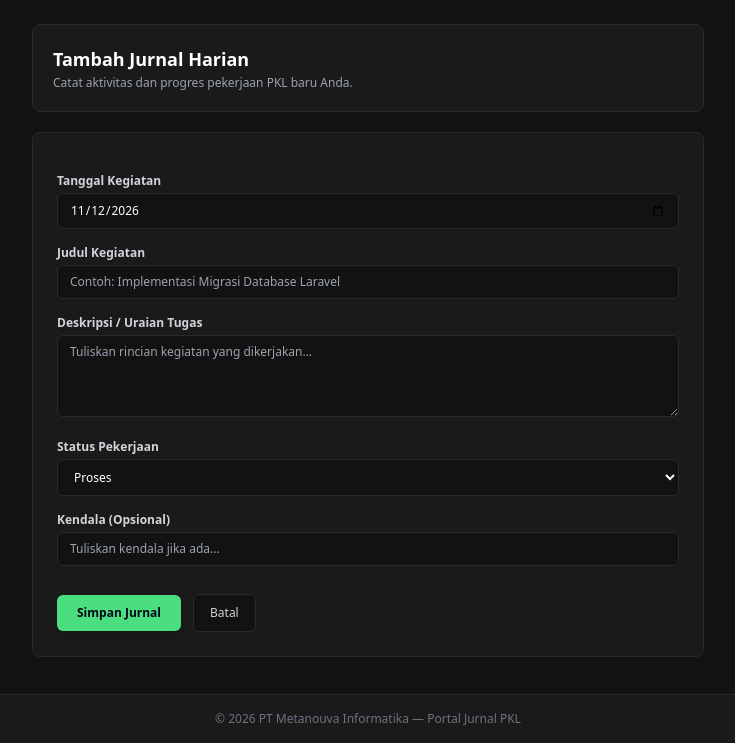
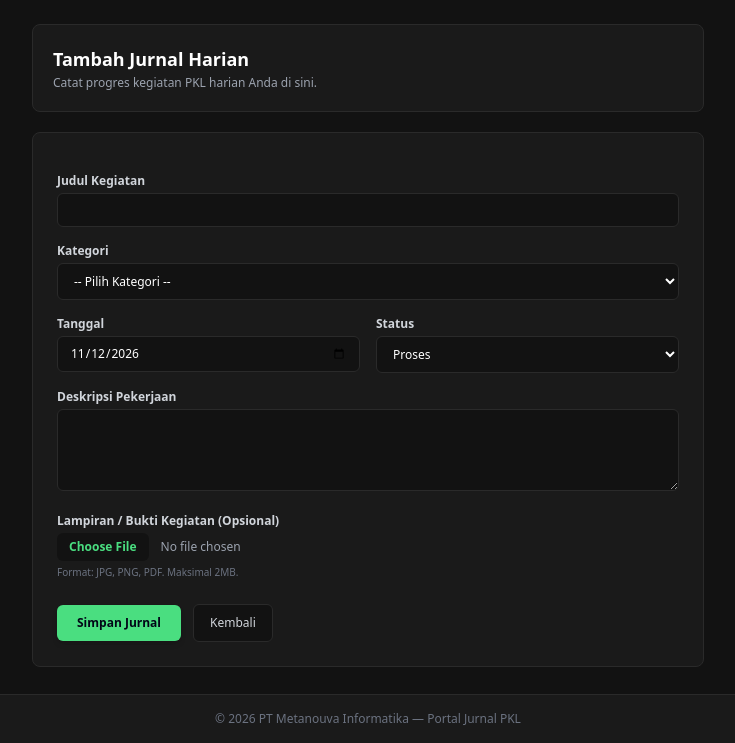
Before and after one commit to rusit591-byte/pkl-laravel-dark, a Laravel app: page /jurnals/create in a window 1280 px wide. Shown: the part 57-800 px from the top of the page, without its empty margins (272-1007 px from the left). Run offline with Laravel 12, Linux system fonts and the light colour scheme; the visitor is signed in with stand-in values (Sample User, id 1); data comes from the database, SQL or seed files in the repository; some libraries are stand-ins or nearby versions.

Commit message:
feat: Menambahkan kategori, pencarian, filter, pagination, dan upload lampiran pada jurnal minggu 4

```diff
--- a/app/Http/Controllers/JurnalController.php
+++ b/app/Http/Controllers/JurnalController.php
@@ -3,58 +3,103 @@
 namespace App\Http\Controllers;
 
 use App\Models\Jurnal;
+use App\Models\Kategori;
 use Illuminate\Http\Request;
 use Illuminate\Support\Facades\Auth;
+use Illuminate\Support\Facades\Storage;
 
 class JurnalController extends Controller
 {
-    // Tampilkan daftar jurnal milik user yang login
-    public function index()
+    /**
+     * Tampilkan daftar jurnal dengan pencarian, filter, dan pagination.
+     */
+    public function index(Request $request)
     {
-        $jurnals = Jurnal::where('user_id', Auth::id())->latest()->get();
-        return view('jurnals.index', compact('jurnals'));
+        $query = Jurnal::with(['kategori', 'user'])
+            ->where('user_id', Auth::id());
+
+        // 1. Fitur Pencarian berdasarkan Judul
+        if ($request->filled('search')) {
+            $query->where('judul', 'like', '%' . $request->search . '%');
+        }
+
+        // 2. Filter berdasarkan Kategori
+        if ($request->filled('kategori_id')) {
+            $query->where('kategori_id', $request->kategori_id);
+        }
+
+        // 3. Filter berdasarkan Status
+        if ($request->filled('status')) {
+            $query->where('status', $request->status);
+        }
+
+        // 4. Filter berdasarkan Tanggal
+        if ($request->filled('tanggal')) {
+            $query->whereDate('tanggal', $request->tanggal);
+        }
+
+        // Ambil data dengan pagination dan pastikan filter terbawa saat pindah halaman
+        $jurnals = $query->latest('tanggal')->paginate(5)->withQueryString();
+
+        // Ambil data kategori untuk opsi filter di dropdown view
+        $kategoris = Kategori::all();
+
+        return view('jurnals.index', compact('jurnals', 'kategoris'));
     }
 
-    // Form tambah jurnal
+    /**
+     * Tampilkan form tambah jurnal.
+     */
     public function create()
     {
-        return view('jurnals.create');
+        $kategoris = Kategori::all();
+        return view('jurnals.create', compact('kategoris'));
     }
 
-    // Simpan data jurnal baru
+    /**
+     * Simpan jurnal baru ke database.
+     */
     public function store(Request $request)
     {
         $request->validate([
-            'tanggal' => 'required|date',
-            'judul' => 'required|string|max:255',
-            'deskripsi' => 'required|string',
-            'status' => 'required|in:todo,proses,selesai',
-            'kendala' => 'nullable|string',
+            'judul'       => 'required|string|max:255',
+            'kategori_id' => 'required|exists:kategoris,id',
+            'deskripsi'   => 'required|string',
+            'tanggal'     => 'required|date',
+            'status'      => 'required|in:Proses,Selesai,Revisi',
+            'lampiran'    => 'nullable|file|mimes:jpg,jpeg,png,pdf|max:2048', // Validasi file max 2MB
         ]);
 
-        Jurnal::create([
-            'user_id' => Auth::id(),
-            'tanggal' => $request->tanggal,
-            'judul' => $request->judul,
-            'deskripsi' => $request->deskripsi,
-            'status' => $request->status,
-            'kendala' => $request->kendala,
-        ]);
+        $data = $request->except('lampiran');
+        $data['user_id'] = Auth::id();
 
-        return redirect()->route('jurnals.index')->with('success', 'Jurnal berhasil ditambahkan.');
+        // Upload lampiran jika ada
+        if ($request->hasFile('lampiran')) {
+            $data['lampiran'] = $request->file('lampiran')->store('lampirans', 'public');
+        }
+
+        Jurnal::create($data);
+
+        return redirect()->route('jurnals.index')->with('success', 'Jurnal harian berhasil ditambahkan.');
     }
 
-    // Form edit jurnal
+    /**
+     * Tampilkan form edit jurnal.
+     */
     public function edit(Jurnal $jurnal)
     {
-        // Pastikan user hanya bisa edit miliknya sendiri
+        // Pastikan hanya pemilik jurnal yang bisa edit
         if ($jurnal->user_id !== Auth::id()) {
             abort(403);
         }
-        return view('jurnals.edit', compact('jurnal'));
+
+        $kategoris = Kategori::all();
+        return view('jurnals.edit', compact('jurnal', 'kategoris'));
     }
 
-    // Update data jurnal
+    /**
+     * Update jurnal.
+     */
     public function update(Request $request, Jurnal $jurnal)
     {
         if ($jurnal->user_id !== Auth::id()) {
@@ -62,27 +107,44 @@ class JurnalController extends Controller
         }
 
         $request->validate([
-            'tanggal' => 'required|date',
-            'judul' => 'required|string|max:255',
-            'deskripsi' => 'required|string',
-            'status' => 'required|in:todo,proses,selesai',
-            'kendala' => 'nullable|string',
+            'judul'       => 'required|string|max:255',
+            'kategori_id' => 'required|exists:kategoris,id',
+            'deskripsi'   => 'required|string',
+            'tanggal'     => 'required|date',
+            'status'      => 'required|in:Proses,Selesai,Revisi',
+            'lampiran'    => 'nullable|file|mimes:jpg,jpeg,png,pdf|max:2048',
         ]);
 
-        $jurnal->update($request->all());
+        $data = $request->except('lampiran');
 
-        return redirect()->route('jurnals.index')->with('success', 'Jurnal berhasil diperbarui.');
+        if ($request->hasFile('lampiran')) {
+            // Hapus file lama jika ada
+            if ($jurnal->lampiran && Storage::disk('public')->exists($jurnal->lampiran)) {
+                Storage::disk('public')->delete($jurnal->lampiran);
+            }
+            $data['lampiran'] = $request->file('lampiran')->store('lampirans', 'public');
+        }
+
+        $jurnal->update($data);
+
+        return redirect()->route('jurnals.index')->with('success', 'Jurnal harian berhasil diperbarui.');
     }
 
-    // Hapus jurnal
+    /**
+     * Hapus jurnal.
+     */
     public function destroy(Jurnal $jurnal)
     {
         if ($jurnal->user_id !== Auth::id()) {
             abort(403);
         }
 
+        if ($jurnal->lampiran && Storage::disk('public')->exists($jurnal->lampiran)) {
+            Storage::disk('public')->delete($jurnal->lampiran);
+        }
+
         $jurnal->delete();
 
-        return redirect()->route('jurnals.index')->with('success', 'Jurnal berhasil dihapus.');
+        return redirect()->route('jurnals.index')->with('success', 'Jurnal harian berhasil dihapus.');
     }
 }
--- a/resources/views/jurnals/create.blade.php
+++ b/resources/views/jurnals/create.blade.php
@@ -1,60 +1,74 @@
 @extends('layouts.app')
 
-@section('title', 'Tambah Jurnal - PKL Laravel')
+@section('title', 'Tambah Jurnal - Portal PKL')
 
 @section('content')
 <div class="max-w-2xl mx-auto space-y-5">
-
-    <!-- Header Form -->
     <div class="bg-cardSurface border border-borderSubtle rounded-lg p-5">
         <h1 class="text-lg font-bold text-white">Tambah Jurnal Harian</h1>
-        <p class="text-xs text-gray-400 mt-0.5">Catat aktivitas dan progres pekerjaan PKL baru Anda.</p>
+        <p class="text-xs text-gray-400 mt-0.5">Catat progres kegiatan PKL harian Anda di sini.</p>
     </div>
 
-    <!-- Card Form -->
     <div class="bg-cardSurface border border-borderSubtle rounded-lg p-6">
-        <form action="{{ route('jurnals.store') }}" method="POST" class="space-y-4">
+        <form action="{{ route('jurnals.store') }}" method="POST" enctype="multipart/form-data" class="space-y-4">
             @csrf
 
+            <!-- Judul -->
             <div>
-                <label class="block text-xs font-semibold text-gray-300 mb-1">Tanggal Kegiatan</label>
-                <input type="date" name="tanggal" value="{{ date('Y-m-d') }}" class="w-full bg-appBg border border-borderSubtle rounded-md px-3 py-2 text-xs text-white focus:outline-none focus:border-accentGreen" required>
+                <label class="block text-xs font-semibold text-gray-300 mb-1">Judul Kegiatan</label>
+                <input type="text" name="judul" value="{{ old('judul') }}" class="w-full bg-appBg border border-borderSubtle rounded-md px-3 py-2 text-xs text-white focus:outline-none focus:border-accentGreen" required>
             </div>
 
+            <!-- Kategori (Baru) -->
             <div>
-                <label class="block text-xs font-semibold text-gray-300 mb-1">Judul Kegiatan</label>
-                <input type="text" name="judul" placeholder="Contoh: Implementasi Migrasi Database Laravel" class="w-full bg-appBg border border-borderSubtle rounded-md px-3 py-2 text-xs text-white focus:outline-none focus:border-accentGreen" required>
-            </div>
-
-            <div>
-                <label class="block text-xs font-semibold text-gray-300 mb-1">Deskripsi / Uraian Tugas</label>
-                <textarea name="deskripsi" rows="4" placeholder="Tuliskan rincian kegiatan yang dikerjakan..." class="w-full bg-appBg border border-borderSubtle rounded-md px-3 py-2 text-xs text-white focus:outline-none focus:border-accentGreen" required></textarea>
-            </div>
-
-            <div>
-                <label class="block text-xs font-semibold text-gray-300 mb-1">Status Pekerjaan</label>
-                <select name="status" class="w-full bg-appBg border border-borderSubtle rounded-md px-3 py-2 text-xs text-white focus:outline-none focus:border-accentGreen">
-                    <option value="todo">Todo</option>
-                    <option value="proses" selected>Proses</option>
-                    <option value="selesai">Selesai</option>
+                <label class="block text-xs font-semibold text-gray-300 mb-1">Kategori</label>
+                <select name="kategori_id" class="w-full bg-appBg border border-borderSubtle rounded-md px-3 py-2 text-xs text-white focus:outline-none focus:border-accentGreen" required>
+                    <option value="">-- Pilih Kategori --</option>
+                    @foreach($kategoris as $kat)
+                        <option value="{{ $kat->id }}" {{ old('kategori_id') == $kat->id ? 'selected' : '' }}>{{ $kat->nama }}</option>
+                    @endforeach
                 </select>
             </div>
 
-            <div>
-                <label class="block text-xs font-semibold text-gray-300 mb-1">Kendala (Opsional)</label>
-                <input type="text" name="kendala" placeholder="Tuliskan kendala jika ada..." class="w-full bg-appBg border border-borderSubtle rounded-md px-3 py-2 text-xs text-white focus:outline-none focus:border-accentGreen">
+            <!-- Tanggal & Status -->
+            <div class="grid grid-cols-1 sm:grid-cols-2 gap-4">
+                <div>
+                    <label class="block text-xs font-semibold text-gray-300 mb-1">Tanggal</label>
+                    <input type="date" name="tanggal" value="{{ old('tanggal', date('Y-m-d')) }}" class="w-full bg-appBg border border-borderSubtle rounded-md px-3 py-2 text-xs text-white focus:outline-none focus:border-accentGreen" required>
+                </div>
+                <div>
+                    <label class="block text-xs font-semibold text-gray-300 mb-1">Status</label>
+                    <select name="status" class="w-full bg-appBg border border-borderSubtle rounded-md px-3 py-2 text-xs text-white focus:outline-none focus:border-accentGreen" required>
+                        <option value="Proses">Proses</option>
+                        <option value="Selesai">Selesai</option>
+                        <option value="Revisi">Revisi</option>
+                    </select>
+                </div>
             </div>
 
-            <div class="flex items-center gap-3 pt-3">
+            <!-- Deskripsi -->
+            <div>
+                <label class="block text-xs font-semibold text-gray-300 mb-1">Deskripsi Pekerjaan</label>
+                <textarea name="deskripsi" rows="4" class="w-full bg-appBg border border-borderSubtle rounded-md px-3 py-2 text-xs text-white focus:outline-none focus:border-accentGreen" required>{{ old('deskripsi') }}</textarea>
+            </div>
+
+            <!-- Upload Lampiran (Baru) -->
+            <div>
+                <label class="block text-xs font-semibold text-gray-300 mb-1">Lampiran / Bukti Kegiatan (Opsional)</label>
+                <input type="file" name="lampiran" class="text-xs text-gray-400 file:mr-3 file:py-1.5 file:px-3 file:rounded-md file:border-0 file:text-xs file:font-semibold file:bg-appBg file:text-accentGreen hover:file:bg-emerald-950 file:border-borderSubtle file:border cursor-pointer">
+                <p class="text-[10px] text-gray-500 mt-1">Format: JPG, PNG, PDF. Maksimal 2MB.</p>
+            </div>
+
+            <!-- Tombol Aksi -->
+            <div class="flex items-center gap-3 pt-2">
                 <button type="submit" class="bg-accentGreen hover:bg-green-400 text-slate-950 font-bold text-xs px-5 py-2.5 rounded-md transition shadow-md">
                     Simpan Jurnal
                 </button>
-                <a href="{{ route('jurnals.index') }}" class="bg-appBg border border-borderSubtle text-gray-300 text-xs px-4 py-2.5 rounded-md hover:text-white transition">
-                    Batal
+                <a href="{{ route('jurnals.index') }}" class="bg-appBg border border-borderSubtle text-gray-300 hover:text-white text-xs px-4 py-2.5 rounded-md transition">
+                    Kembali
                 </a>
             </div>
         </form>
     </div>
-
 </div>
 @endsection
--- a/resources/views/pages/contact.blade.php
+++ b/resources/views/pages/contact.blade.php
@@ -24,7 +24,7 @@
         </div>
         <div class="p-4 flex justify-between items-center">
             <span class="text-gray-400">Fase Proyek PKL</span>
-            <span class="text-accentGreen font-semibold">Minggu II (Selesai & Stabil)</span>
+            <span class="text-accentGreen font-semibold">Minggu V (Selesai & Stabil)</span>
         </div>
     </div>
 </div>
```
Also changed, not shown: resources/views/jurnals/index.blade.php (+88 -30 lines).
